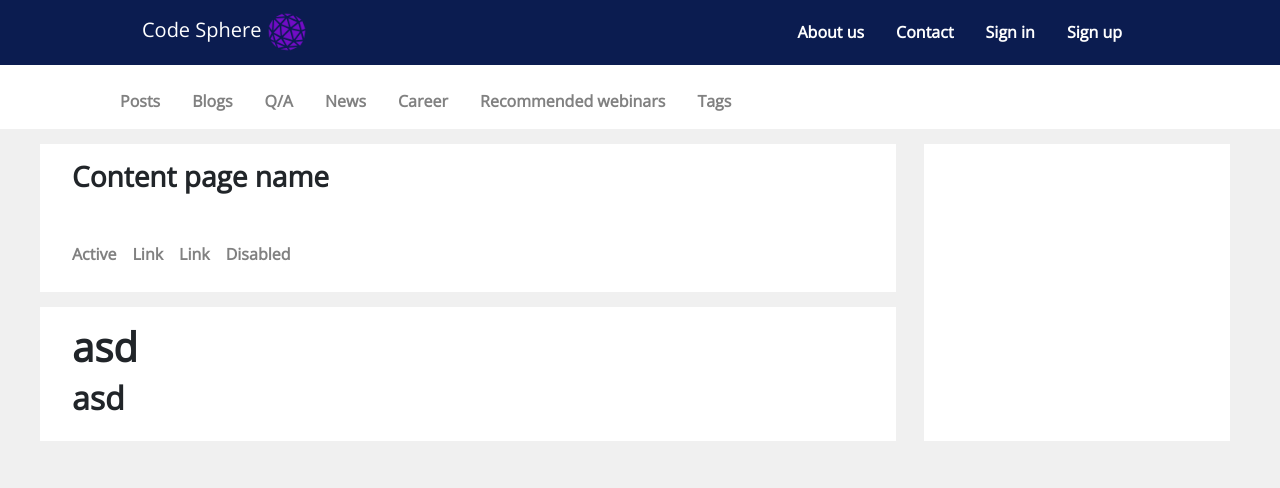
After one commit to okuzmenko31/Code-Sphere, a Django app: page /codesphere/welcome/test/ in a window 1280 px wide. The commit adds this page. Shown: the top 488 px of the page. Run offline with Django 4.2, Linux system fonts and the light colour scheme; parts of the project's set-up code (start-up, migrations or seed data) failed here and were passed over.

Commit message:
Added base template for all main content

```diff
--- a/codesphere/home/urls.py
+++ b/codesphere/home/urls.py
@@ -2,5 +2,6 @@ from django.urls import path
 from .views import *
 
 urlpatterns = [
-    path('', WelcomePage.as_view(), name='welcome-page')
+    path('', WelcomePage.as_view(), name='welcome-page'),
+    path('test/', test_view, name='test')
 ]
--- a/codesphere/home/views.py
+++ b/codesphere/home/views.py
@@ -6,3 +6,7 @@ class WelcomePage(View):
 
     def get(self, *args, **kwargs):
         return render(self.request, 'home/welcome.html')
+
+
+def test_view(request):
+    return render(request, 'home/test.html')
--- /dev/null
+++ b/frontend/static/css/site-style.css
@@ -0,0 +1,58 @@
+body {
+    font-family: 'Open Sans', "Helvetica Neue", Helvetica, Arial, sans-serif;
+    background-color: #f0f0f0;
+}
+
+h1, h2, h3, h4, h6 {
+    font-weight: 700 !important;
+}
+
+.pb-5 {
+    padding-bottom: 3rem !important;
+}
+
+.site-wrapper {
+    max-width: 1200px;
+    margin: auto;
+}
+
+.text-grey {
+    color: #818181 !important;
+}
+
+.text-black {
+    color: #000000 !important;
+}
+
+.ms-md-4 {
+    padding-top: 1rem !important;
+    padding-bottom: 1rem !important;
+    margin-left: 2rem !important;
+}
+
+.cont {
+    padding-left: 2rem;
+    padding-top: 1rem;
+    padding-bottom: 1rem;
+}
+
+
+.item-active {
+    color: #7600ff !important;
+}
+
+.nav .nav-underline {
+    color: #818181 !important;
+}
+
+.nav a {
+    color: #818181;
+}
+
+.nav a:hover {
+    color: #7600ff;
+}
+
+.nav-link a:hover {
+    color: #7600ff !important;
+}
--- /dev/null
+++ b/frontend/templates/home/test.html
@@ -0,0 +1,85 @@
+{% extends 'site-base.html' %}
+{% load static %}
+
+{% block top-site-nav %}
+    {% include 'inc/top-site-nav.html' %}
+{% endblock %}
+
+{% block site-nav %}
+    <div class="site-menu">
+        <div class="navbar mt-2">
+            <div class="container-fluid" style="max-width: 1096px;
+         margin: auto;">
+                <ul class="nav">
+                    <li class="nav-item">
+                        <a href="" class="nav-link fw-bold fs-6">Posts</a>
+                    </li>
+                    <li class="nav-item">
+                        <a href="" class="nav-link fw-bold fs-6">Blogs</a>
+                    </li>
+                    <li class="nav-item">
+                        <a href="" class="nav-link fw-bold fs-6">Q/A</a>
+                    </li>
+                    <li class="nav-item">
+                        <a href="" class="nav-link fw-bold fs-6">News</a>
+                    </li>
+                    <li class="nav-item">
+                        <a href="" class="nav-link fw-bold fs-6">Career</a>
+                    </li>
+                    <li class="nav-item">
+                        <a href="" class="nav-link fw-bold fs-6">Recommended webinars</a>
+                    </li>
+                    <li class="nav-item">
+                        <a href="" class="nav-link fw-bold fs-6">Tags</a>
+                    </li>
+                </ul>
+            </div>
+        </div>
+    </div>
+{% endblock %}
+
+{% block site-content %}
+    <div class="row">
+
+        <div class="col-9 main-content" style="max-width: 880px; margin-right: 16px">
+
+            <div class="col-md-12" style="background-color: #fff">
+                <div class="cont-name ms-md-4">
+                    <h3>Content page name</h3>
+
+                </div>
+
+                <div class="cont-page-menu ms-md-4">
+
+                    <ul class="nav nav-underline">
+                        <li class="nav-item" style="color: #818181 !important">
+                            <a class="nav-link fw-bold" aria-current="page" href="#">Active</a>
+                        </li>
+                        <li class="nav-item">
+                            <a class="nav-link fw-bold" href="#">Link</a>
+                        </li>
+                        <li class="nav-item">
+                            <a class="nav-link fw-bold" href="#">Link</a>
+                        </li>
+                        <li class="nav-item">
+                            <a class="nav-link fw-bold">Disabled</a>
+                        </li>
+                    </ul>
+
+                </div>
+
+            </div>
+
+            <div class="cont" style="background-color: #fff; margin-top: 15px">
+                <h1>asd</h1>
+                <h2>asd</h2>
+            </div>
+        </div>
+
+        <div class="col-3 cont-sidebar" style="background-color: #fff">
+
+        </div>
+
+
+    </div>
+{% endblock %}
--- /dev/null
+++ b/frontend/templates/inc/top-site-nav.html
@@ -0,0 +1,27 @@
+{% load static %}
+<div class="site-menu" style="background-color: #0b1c50; margin-top: -9px">
+    <div class="navbar mt-2">
+        <div class="container-fluid">
+            <div class="navbar-brand">
+                <span class="nav-brand-text text-white bold-text" style="margin-left: 130px">
+                    Code Sphere
+                </span>
+                <img src="{% static 'img/Tech-sphere.png' %}" alt="Tech Sphere logo" width="40" height="40">
+            </div>
+            <ul class="nav justify-content-end" style="margin-right: 130px">
+                <li class="nav-item">
+                    <a href="" class="nav-link text-white fw-bold fs-6">About us</a>
+                </li>
+                <li class="nav-item">
+                    <a href="" class="nav-link text-white fw-bold fs-6">Contact</a>
+                </li>
+                <li class="nav-item">
+                    <a href="" class="nav-link text-white fw-bold fs-6">Sign in</a>
+                </li>
+                <li class="nav-item">
+                    <a href="" class="nav-link text-white fw-bold fs-6">Sign up</a>
+                </li>
+            </ul>
+        </div>
+    </div>
+</div>
--- /dev/null
+++ b/frontend/templates/site-base.html
@@ -0,0 +1,32 @@
+<!doctype html>
+{% load static %}
+<html lang="en">
+<head>
+    <meta charset="utf-8">
+    <meta name="viewport" content="width=device-width, initial-scale=1">
+    <title>{% block title %}Code Sphere - Go deep into IT{% endblock %}</title>
+    <link rel="shortcut icon" href="{% static 'img/Tech-sphere.png' %}">
+    <link href="https://fonts.googleapis.com/css2?family=Open+Sans&display=swap" rel="stylesheet">
+    <link href="https://cdn.jsdelivr.net/npm/bootstrap@5.3.0-alpha1/dist/css/bootstrap.min.css" rel="stylesheet"
+          integrity="sha384-GLhlTQ8iRABdZLl6O3oVMWSktQOp6b7In1Zl3/Jr59b6EGGoI1aFkw7cmDA6j6gD" crossorigin="anonymous">
+    <link rel="stylesheet" href="https://cdn.jsdelivr.net/npm/bootstrap-icons@1.10.3/font/bootstrap-icons.css">
+    <link rel="stylesheet" href="{% static 'css/site-style.css' %}">
+</head>
+<body>
+
+<div class="header-wrapper pb-5">
+    <div class="navbar-menu" style="background-color: #fff">
+        {% block top-site-nav %}{% endblock %}
+        {% block site-nav %}{% endblock %}
+    </div>
+    <div class="site-wrapper" style="margin-top: 15px">
+        {% block site-content %}{% endblock %}
+    </div>
+</div>
+
+
+<script src="https://cdn.jsdelivr.net/npm/bootstrap@5.3.0-alpha1/dist/js/bootstrap.bundle.min.js"
+        integrity="sha384-w76AqPfDkMBDXo30jS1Sgez6pr3x5MlQ1ZAGC+nuZB+EYdgRZgiwxhTBTkF7CXvN"
+        crossorigin="anonymous"></script>
+</body>
+</html>
```
Also changed, not shown: frontend/templates/base.html (deleted, +0 -56 lines), frontend/templates/home/welcome.html (+13 -5 lines), frontend/templates/welcome-base.html (added, +67 -0 lines), frontend/static/css/style.css (line endings or trailing spaces).
